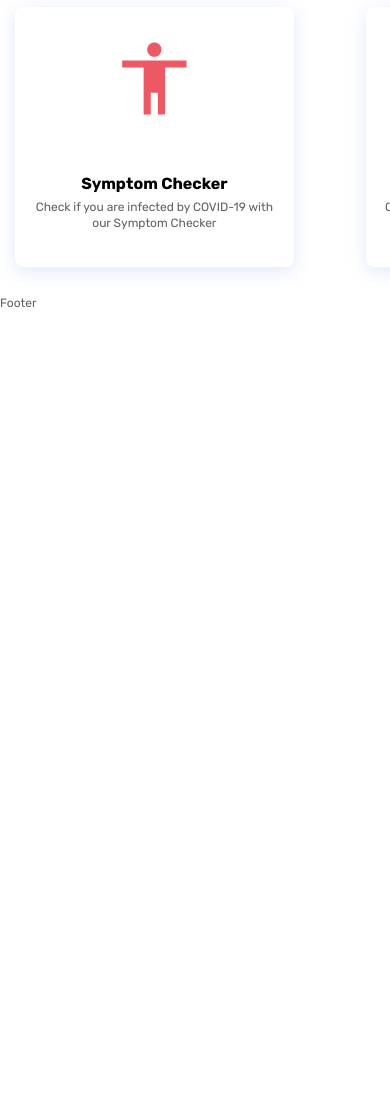
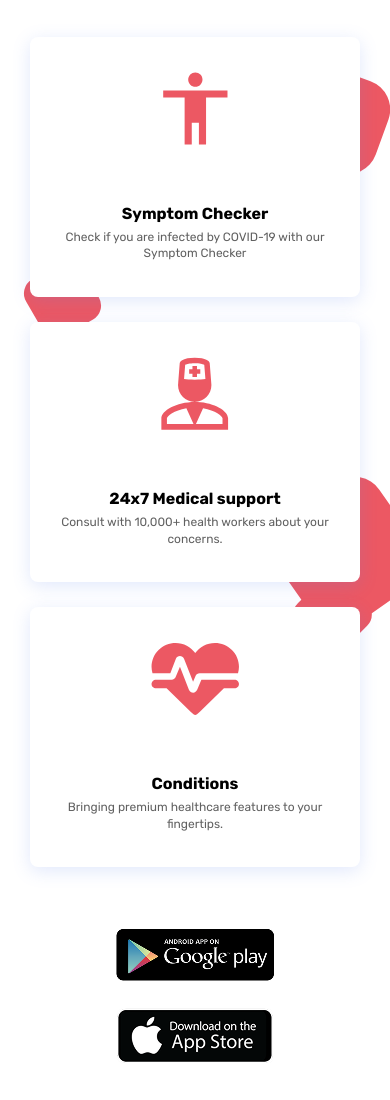
Before and after one commit to lyalinvs/GoCorona, a plain HTML site: page index.html in a window 390 px wide. Shown: the part 2498-3598 px from the top of the page. Before the commit the page ends 2807 px from the top, so only its background shows below. Drawn offline with Linux system fonts and the light colour scheme.

Commit message:
блок healthcare с декором + адаптив, блок footer

```diff
--- a/css/style.css
+++ b/css/style.css
@@ -649,18 +649,26 @@ body{
 .healthcare__container {
 }
 .healthcare__block-text {
-	margin: 0px 0px 45px 0px;
+	margin: 80px 0px 45px 0px;
 }
 .healthcare__items {
 	display: flex;
-	min-width: 980px;
+	/*min-width: 980px;
 	margin: 0 auto;
-	gap: 72px;
+	gap: 72px;*/
 }
 .healthcare__item {
+	/*flex: 0 1 33.333%*/
+}
+.healthcare__column{
+	position: relative; /*это для декора*/
+	padding: 0 36px; /*отступы между колонками вместо gap*/
 	flex: 0 1 33.333%
 }
 .item-healthcare {
+	height: 100%; /*это если у какой-то карточки большой текст другие подстраиваются по высоте к ней*/
+	position: relative; /*это для декора*/
+	z-index: 2; /*это для декора*/
 	background-color: #fff;
 	box-shadow: 0 4px 18px 0 rgba(88, 126, 236, 0.18);
 	border-radius: 8px;
@@ -687,15 +695,90 @@ body{
 	line-height: 138.5%;
 }
 
-.item-healthcare--1{
-
+.healthcare__column--1::after,
+.healthcare__column--1::before{
+	position: absolute;
+	content: '';
+	background-color: #ec5863;
+	border-radius: 16px;
 }
-.item-healthcare--1::before{
-	content: '';
+.healthcare__column--1::before{
 	width: 65px;
 	height: 65px;
 	position: absolute;
-	bottom: 0;
-	left: 0;
+	bottom: -35px;
+	left: 15px;
 	transform: rotate(-30deg);
 }
+.healthcare__column--1::after{
+	width: 97px;
+	height: 97px;
+	position: absolute;
+	top: 35px;
+	right: -10px;
+	border-radius: 30px;
+	transform: rotate(20deg);
+}
+.healthcare__column--2::after{
+	position: absolute;
+	content: '';
+	background-color: #ec5863;
+	width: 127px;
+	height: 127px;
+	bottom: -35px;
+	right: -35px;
+	border-radius: 30px;
+	transform: rotate(55deg);
+}
+.healthcare__column--3::after{
+	position: absolute;
+	content: '';
+	background-color: #ec5863;
+	width: 65px;
+	height: 65px;
+	top: -25px;
+	right: 10px;
+	border-radius: 16px;
+	transform: rotate(45deg);
+}
+
+@media (max-width: 1087px){
+	.healthcare__column{
+		padding: 0 15px;
+	}
+}
+@media (max-width: 991.98px){
+	.healthcare{
+		padding: 30px 0px 30px 0px;
+	}
+	.healthcare__items{
+		flex-direction: column;
+	}
+	.healthcare__column:not(:last-child){
+		margin: 0px 0px 25px 0px;
+	}
+}
+/* --------------------------------------------- */
+.footer {
+	padding: 45px 0;
+}
+.footer__container {
+}
+.footer__items {
+	display: flex;
+	column-gap: 50px;
+	row-gap: 20px;
+	justify-content: center;
+	align-items: center;
+}
+.footer__item {
+}
+
+@media (max-width: 500px){
+	.footer {
+		padding: 30px 0;
+	}
+	.footer__items{
+		flex-direction: column;
+	}
+}
--- a/index.html
+++ b/index.html
@@ -135,6 +135,7 @@
 						</div>
 					</div>
 					<div class="healthcare__items">
+						<div class="healthcare__column healthcare__column--1">
 							<div class="healthcare__item item-healthcare item-healthcare--1">
 								<div class="item-healthcare__icon">
 									<img src="./img/01.svg" alt="Иконка">
@@ -142,6 +143,8 @@
 								<div class="item-healthcare__title">Symptom Checker</div>
 								<div class="item-healthcare__text">Check if you are infected by COVID-19 with our Symptom Checker</div>
 							</div>
+						</div>
+						<div class="healthcare__column healthcare__column--2">
 							<div class="healthcare__item item-healthcare item-healthcare--2">
 								<div class="item-healthcare__icon">
 									<img src="./img/02.svg" alt="Иконка">
@@ -149,6 +152,8 @@
 								<div class="item-healthcare__title">24x7 Medical support</div>
 								<div class="item-healthcare__text">Consult with 10,000+ health workers about your concerns.</div>
 							</div>
+						</div>
+						<div class="healthcare__column healthcare__column--3">
 							<div class="healthcare__item item-healthcare item-healthcare--3">
 								<div class="item-healthcare__icon">
 									<img src="./img/03.svg" alt="Иконка">
@@ -158,10 +163,20 @@
 							</div>
 						</div>
 					</div>
+				</div>
 			</section>
 		</main>
 		<footer class="footer">
-			Footer
+			<div class="footer__container">
+				<div class="footer__items">
+					<div class="footer__item">
+						<img src="./img/google-play.png" alt="Google Play">
+					</div>
+					<div class="footer__item">
+						<img src="./img/app-store.png" alt="Apply Store">
+					</div>
+				</div>
+			</div>
 		</footer>
 	</div>
 </body>
```
Lines whose indentation alone changed are shown as unchanged.
